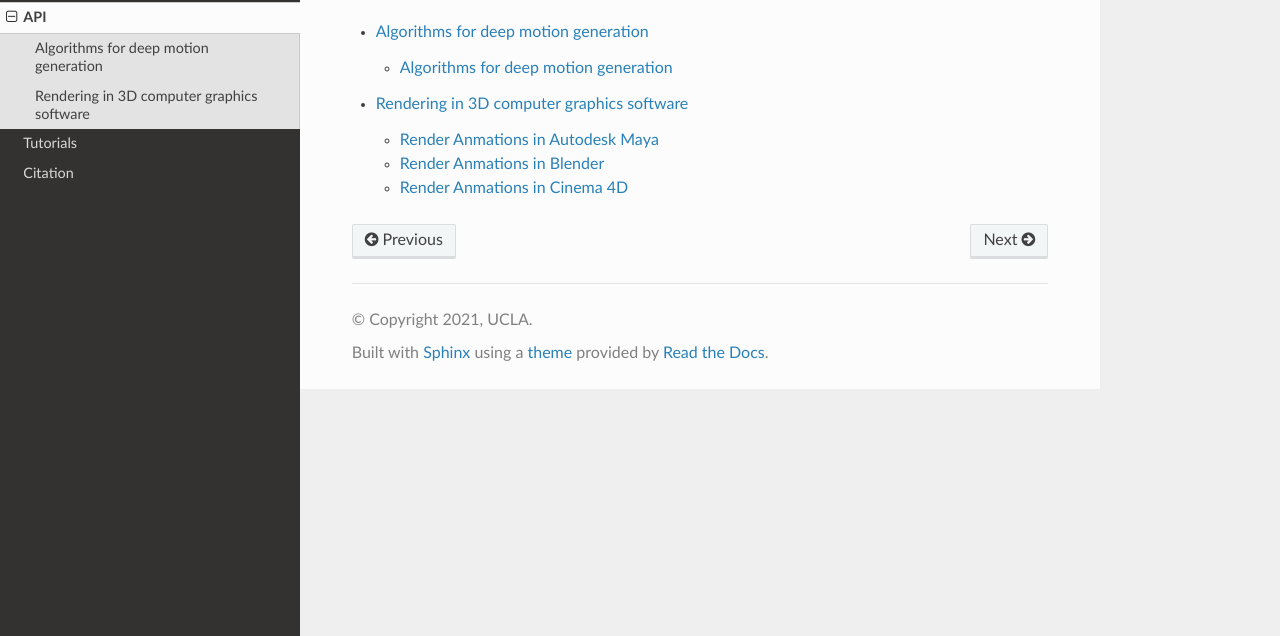
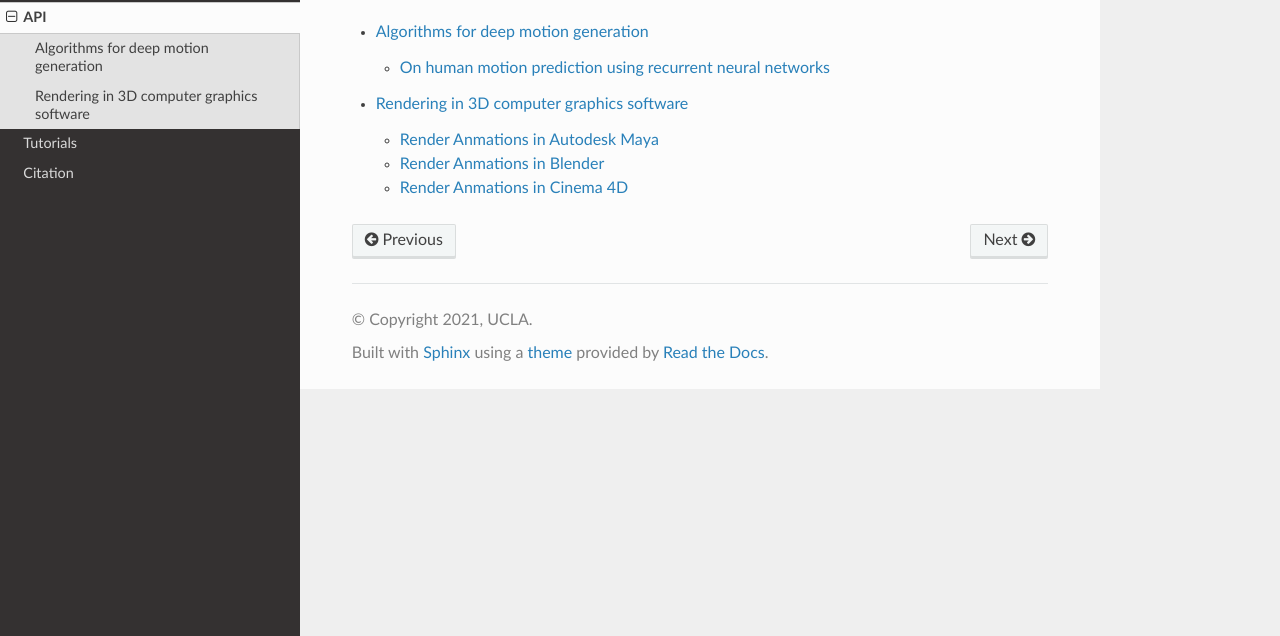
Before and after one commit to yizhouzhao/GenMotion, a Sphinx documentation site: the page built from docs/source/genmotion_api.rst, in a window 1280 px wide, cut to the strip 264-900 px from the top of the page. Built offline with Sphinx 7.4.7 and the Read the Docs theme 2.0.0, drawn with Linux system fonts in a browser that asks for light colours.

Commit message:
init human rnn

```diff
--- a/docs/source/api/learning/learning_rnn.rst
+++ b/docs/source/api/learning/learning_rnn.rst
@@ -1,2 +1,8 @@
-Algorithms for deep motion generation
+On human motion prediction using recurrent neural networks
 ================================================================================
+
+.. automodule:: learning.human_motion_rnn.models
+    :members:
+    :private-members:
+    :inherited-members:
+    :show-inheritance:
```
